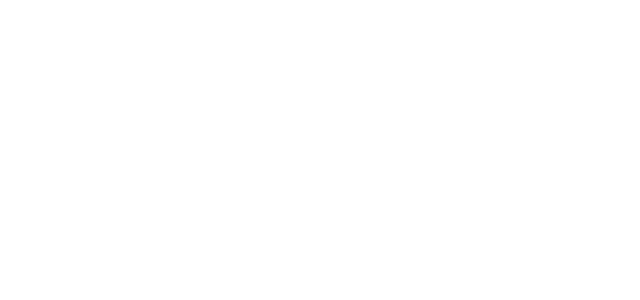
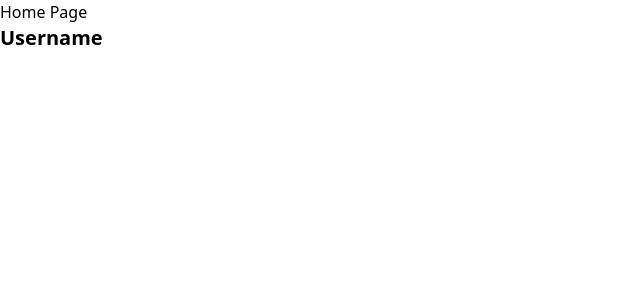
Before and after one commit to msfrzl1/react-mudo-api, a React (Vite) app: page / in a window 1280 px wide. Before the commit this address had no page. Shown: the top 300 px of the page, without its empty margins (0-640 px from the left). Built offline with nearby package versions, Linux system fonts and the light colour scheme.

Commit message:
create label

```diff
--- a/src/App.jsx
+++ b/src/App.jsx
@@ -3,11 +3,14 @@ import LoginPage from "./components/pages/LoginPage";
 import RegisterPage from "./components/pages/RegisterPage";
 import MenuPage from "./components/pages/MenuPage";
 import MenuDetailPage from "./components/pages/MenuDetailPage";
+import HomePage from "./components/pages/HomePage";
 
 function App() {
   return (
     <BrowserRouter>
       <Routes>
+        <Route path="/" element={<HomePage />} />
+        <Route path="/home" element={<HomePage />} />
         <Route path="/login" element={<LoginPage />} />
         <Route path="/register" element={<RegisterPage />} />
         <Route path="/menu" element={<MenuPage />} />
--- /dev/null
+++ b/src/components/Elements/Label.jsx
@@ -0,0 +1,9 @@
+const Label = ({ htmlFor, children }) => {
+  return (
+    <label htmlFor={htmlFor} className="font-bold text-xl">
+      {children}
+    </label>
+  );
+};
+
+export default Label;
--- a/src/components/pages/HomePage.jsx
+++ b/src/components/pages/HomePage.jsx
@@ -1,7 +1,10 @@
+import Label from "../Elements/Label";
+
 const HomePage = () => {
   return (
     <div>
       <h1>Home Page</h1>
+      <Label htmlFor="name">Username</Label>
     </div>
   );
 };
```
